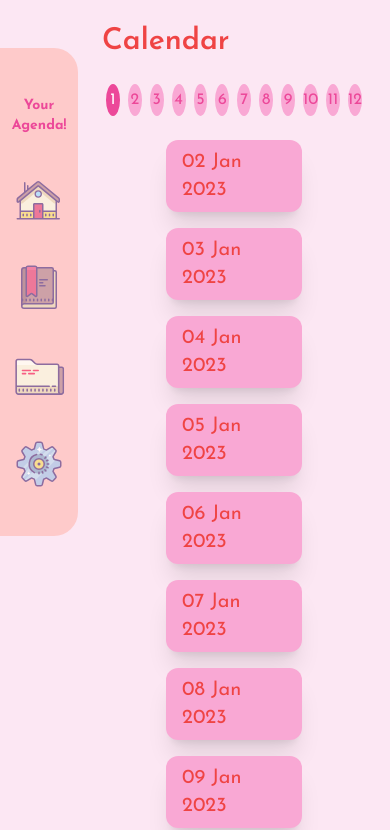
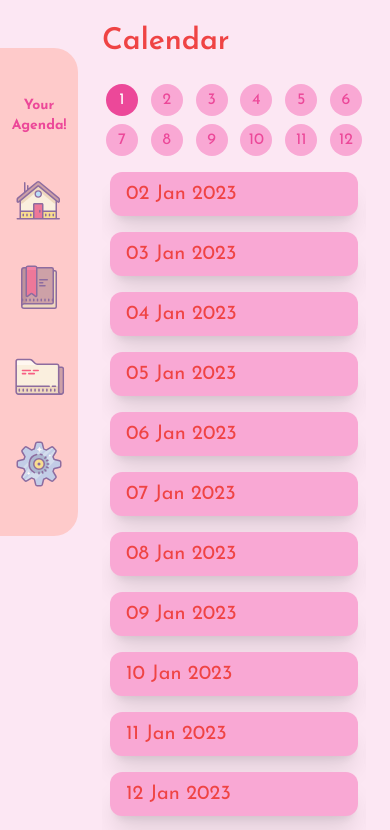
Before and after one commit to sabakukhyraa/agenda-react, a React (Create React App) app: page /calendar in a window 390 px wide. Shown: the top 830 px of the page. Built offline with nearby package versions, Linux system fonts and the light colour scheme.

Commit message:
responsiveness

```diff
--- a/src/Layout.js
+++ b/src/Layout.js
@@ -1,5 +1,5 @@
 import { Routes, Route } from "react-router-dom";
-import { useState, createContext, useEffect } from "react";
+import { useState, createContext } from "react";
 import { daysThisYear } from "./js/days";
 import Sidebar from "./components/Sidebar";
 import Home from "./pages/Home";
--- a/src/components/TodoList.js
+++ b/src/components/TodoList.js
@@ -35,16 +35,16 @@ export default function TodoList({ localTodoList, callback }) {
   // UI
   const todoListMapper = todoList.map((todo, index) => (
     <li
-      className="flex items-center justify-between p-2 bg-pink-500 rounded-xl"
+      className="flex items-start justify-between p-2 bg-pink-500 lg:items-center rounded-xl"
       key={index}
     >
       <button onClick={() => doItem(todo.id)}>
-        <p className={`text-3xl text-red-100 ${todo.isDone && "line-through"}`}>
+        <p className={`text-md lg:text-3xl text-start text-red-100 ${todo.isDone && "line-through"}`}>
           {index + 1}) {todo.todo}
         </p>
       </button>
       <button
-        className="px-2 py-1 text-lg base-btn rounded-xl"
+        className="px-2 py-2 text-xs lg:py-1 lg:text-lg base-btn rounded-xl"
         onClick={() => removeItem(todo.id)}
       >
         Remove
@@ -53,9 +53,8 @@ export default function TodoList({ localTodoList, callback }) {
   ));
 
   return (
-    <div className="flex flex-col">
-      <div className="flex flex-col w-full gap-12 p-4 lg:p-8 rounded-3xl bg-pink-50">
-        <div className="flex items-center justify-between gap-12">
+    <div className="flex flex-col w-full gap-4 p-4 lg:gap-12 lg:p-8 rounded-3xl bg-pink-50">
+      <div className="flex flex-col items-center gap-4 lg:flex-row lg:justify-between lg:gap-12">
         <input
           className="w-full px-3 py-2 text-xl rounded-2xl"
           onChange={(e) => setTodo(e.target.value)}
@@ -63,7 +62,7 @@ export default function TodoList({ localTodoList, callback }) {
         />
         <button
           onClick={() => addItem(todo)}
-            className="px-3 pt-2 pb-1 text-xl base-btn"
+          className="w-full px-3 py-2 text-xl lg:w-auto base-btn"
         >
           Add+
         </button>
@@ -72,6 +71,5 @@ export default function TodoList({ localTodoList, callback }) {
         <ul className="flex flex-col gap-6">{todoListMapper}</ul>
       </div>
     </div>
-    </div>
   );
 }
--- a/src/css/swiper.css
+++ b/src/css/swiper.css
@@ -34,3 +34,16 @@
   color: #fff;
   background: rgb(236 72 153);
 }
+
+@media screen and (max-width: 1024px) {
+  .swiper-slide {
+    padding: 6rem .5rem .5rem .5rem;
+  }
+
+  .swiper-pagination-bullets {
+    display: flex;
+    flex-wrap: wrap;
+    justify-content: space-between;
+    gap: .5rem 0;
+  }
+}
--- a/src/pages/Home.js
+++ b/src/pages/Home.js
@@ -2,7 +2,7 @@ import { NavLink } from "react-router-dom";
 
 export default function Home({ today }) {
   return (
-    <div className="w-full flex flex-col items-center text-center lg:gap-32">
+    <div className="flex flex-col items-center w-full gap-6 text-center lg:gap-32">
       <section className="space-y-6">
         <h1>This is your Agenda!</h1>
         <p className="text-2xl">
```
Lines whose indentation alone changed are shown as unchanged.
